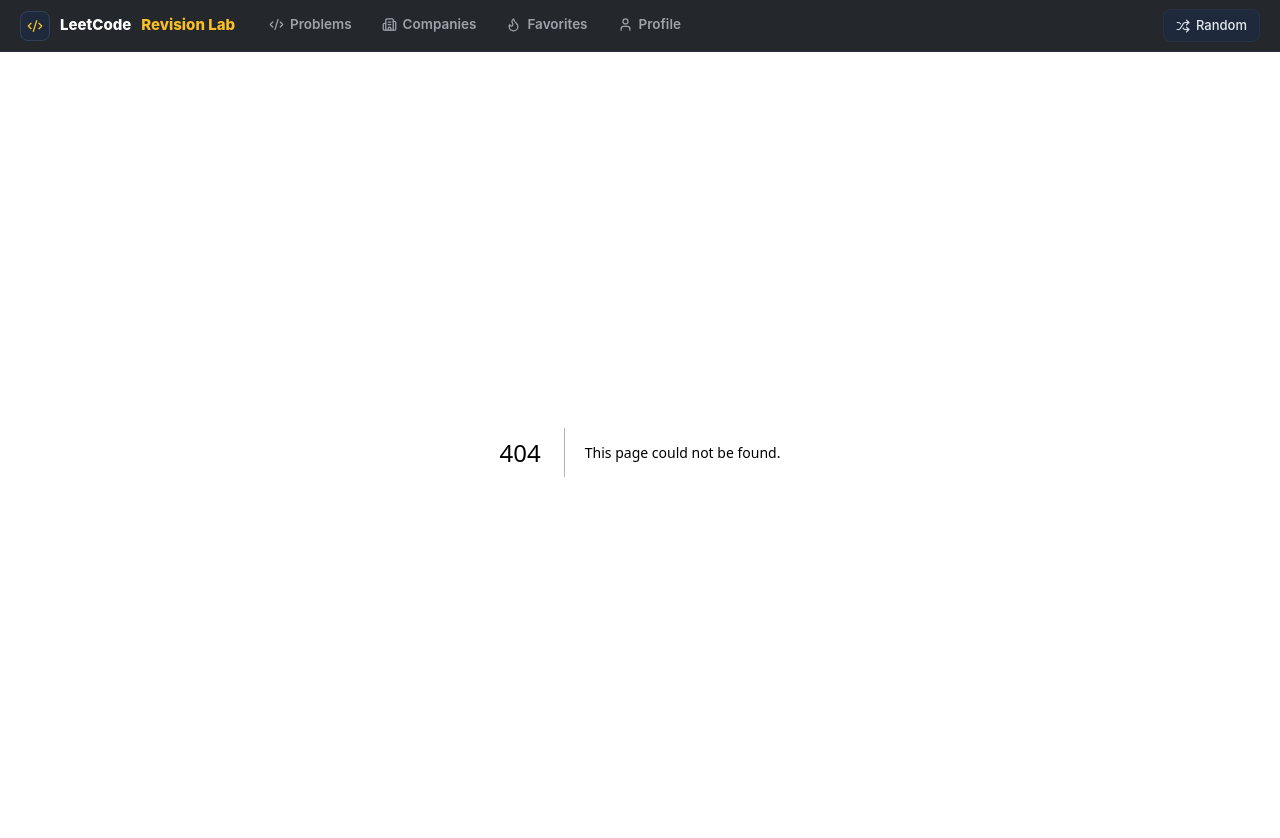
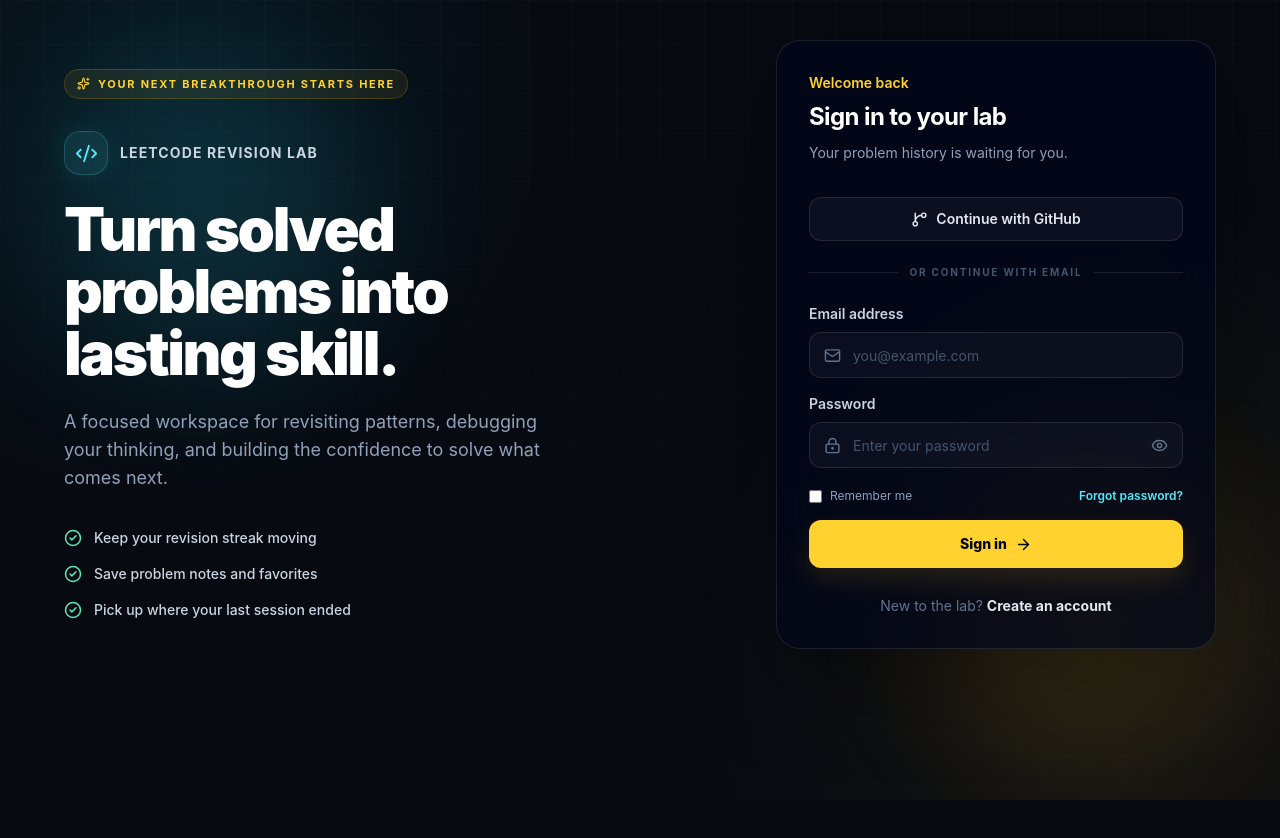
Before and after one commit to sharaddh/CodeLab, a Next.js app: page /login in a window 1280 px wide. Before the commit this address had no page. Shown: the top 838 px of the page. After the commit the page ends 800 px from the top, so only its background shows below. Built offline with nearby package versions, Linux system fonts and the light colour scheme.

Commit message:
feat: add animated login page

```diff
--- a/app/globals.css
+++ b/app/globals.css
@@ -25,6 +25,94 @@ body {
   font-family: "Inter", system-ui, sans-serif;
 }
 
+.login-shell {
+  position: relative;
+  isolation: isolate;
+  background: radial-gradient(circle at 12% 12%, rgba(34, 211, 238, 0.08), transparent 30%), radial-gradient(circle at 90% 82%, rgba(251, 191, 36, 0.07), transparent 34%), #070a11;
+}
+
+.login-shell::before {
+  position: absolute;
+  inset: 0;
+  z-index: -1;
+  background-image: linear-gradient(rgba(148, 163, 184, 0.035) 1px, transparent 1px), linear-gradient(90deg, rgba(148, 163, 184, 0.035) 1px, transparent 1px);
+  background-size: 44px 44px;
+  content: "";
+  mask-image: linear-gradient(to bottom, black, transparent 80%);
+}
+
+.login-glow {
+  position: absolute;
+  z-index: -1;
+  width: 18rem;
+  height: 18rem;
+  border-radius: 999px;
+  filter: blur(70px);
+  opacity: 0.14;
+  pointer-events: none;
+}
+
+.login-glow-one {
+  top: 10%;
+  left: 4%;
+  background: var(--cyan);
+  animation: login-float 9s ease-in-out infinite;
+}
+
+.login-glow-two {
+  right: 5%;
+  bottom: 6%;
+  background: var(--amber);
+  animation: login-float 11s ease-in-out -3s infinite reverse;
+}
+
+.login-intro,
+.login-card-enter {
+  animation: login-rise 700ms cubic-bezier(0.22, 1, 0.36, 1) both;
+}
+
+.login-card-enter {
+  animation-delay: 100ms;
+}
+
+.login-benefit {
+  animation: login-rise 550ms cubic-bezier(0.22, 1, 0.36, 1) both;
+}
+
+.login-submit {
+  box-shadow: 0 12px 26px rgba(251, 191, 36, 0.12);
+}
+
+@keyframes login-rise {
+  from {
+    opacity: 0;
+    transform: translateY(18px);
+  }
+  to {
+    opacity: 1;
+    transform: translateY(0);
+  }
+}
+
+@keyframes login-float {
+  0%, 100% {
+    transform: translate3d(0, 0, 0) scale(1);
+  }
+  50% {
+    transform: translate3d(18px, -14px, 0) scale(1.08);
+  }
+}
+
+@media (prefers-reduced-motion: reduce) {
+  .login-intro,
+  .login-card-enter,
+  .login-benefit,
+  .login-glow-one,
+  .login-glow-two {
+    animation: none;
+  }
+}
+
 /* Scrollbar */
 ::-webkit-scrollbar {
   width: 8px;
--- /dev/null
+++ b/app/login/page.tsx
@@ -0,0 +1,125 @@
+"use client";
+
+import { FormEvent, useState } from "react";
+import Link from "next/link";
+import {
+  ArrowRight,
+  CheckCircle2,
+  Code2,
+  Eye,
+  EyeOff,
+  GitBranch,
+  LockKeyhole,
+  Mail,
+  Sparkles,
+} from "lucide-react";
+
+const benefits = [
+  "Keep your revision streak moving",
+  "Save problem notes and favorites",
+  "Pick up where your last session ended",
+];
+
+export default function LoginPage() {
+  const [showPassword, setShowPassword] = useState(false);
+
+  function handleSubmit(event: FormEvent<HTMLFormElement>) {
+    event.preventDefault();
+  }
+
+  return (
+    <main className="login-shell min-h-screen overflow-hidden px-5 py-10 sm:px-8 lg:px-12">
+      <div className="login-glow login-glow-one" />
+      <div className="login-glow login-glow-two" />
+
+      <div className="relative z-10 mx-auto grid w-full max-w-6xl items-center gap-12 lg:grid-cols-[minmax(0,1fr)_440px] lg:gap-20">
+        <section className="login-intro max-w-xl">
+          <div className="mb-8 inline-flex items-center gap-2 rounded-full border border-amber-400/20 bg-amber-300/[0.07] px-3 py-1.5 text-[11px] font-bold uppercase tracking-[0.16em] text-amber-300">
+            <Sparkles size={13} />
+            Your next breakthrough starts here
+          </div>
+
+          <div className="mb-6 flex items-center gap-3 text-cyan-300">
+            <div className="grid size-11 place-items-center rounded-2xl border border-cyan-300/20 bg-cyan-300/10 shadow-[0_0_30px_rgba(34,211,238,0.12)]">
+              <Code2 size={23} />
+            </div>
+            <span className="text-sm font-bold tracking-[0.08em] text-slate-300">LEETCODE REVISION LAB</span>
+          </div>
+
+          <h1 className="max-w-lg text-4xl font-black leading-[1.03] tracking-[-0.04em] text-white sm:text-6xl">
+            Turn solved problems into lasting skill.
+          </h1>
+          <p className="mt-6 max-w-lg text-base leading-7 text-slate-400 sm:text-lg">
+            A focused workspace for revisiting patterns, debugging your thinking, and building the confidence to solve what comes next.
+          </p>
+
+          <ul className="mt-9 space-y-4">
+            {benefits.map((benefit, index) => (
+              <li key={benefit} className="login-benefit flex items-center gap-3 text-sm font-medium text-slate-300" style={{ animationDelay: `${index * 90 + 180}ms` }}>
+                <CheckCircle2 size={18} className="shrink-0 text-emerald-300" />
+                {benefit}
+              </li>
+            ))}
+          </ul>
+        </section>
+
+        <section className="login-card login-card-enter rounded-3xl border border-white/10 bg-slate-950/75 p-6 shadow-[0_24px_100px_rgba(0,0,0,0.4)] backdrop-blur-xl sm:p-8">
+          <div className="mb-8">
+            <p className="text-sm font-semibold text-amber-300">Welcome back</p>
+            <h2 className="mt-2 text-2xl font-bold tracking-tight text-white">Sign in to your lab</h2>
+            <p className="mt-2 text-sm leading-6 text-slate-400">Your problem history is waiting for you.</p>
+          </div>
+
+          <button type="button" className="login-control flex h-11 w-full items-center justify-center gap-2 rounded-xl border border-white/10 bg-white/[0.04] text-sm font-semibold text-slate-200 transition hover:border-white/20 hover:bg-white/[0.08]">
+            <GitBranch size={17} />
+            Continue with GitHub
+          </button>
+
+          <div className="my-6 flex items-center gap-3 text-[10px] font-bold uppercase tracking-[0.18em] text-slate-600">
+            <span className="h-px flex-1 bg-white/10" />
+            or continue with email
+            <span className="h-px flex-1 bg-white/10" />
+          </div>
+
+          <form className="space-y-4" onSubmit={handleSubmit}>
+            <label className="block text-sm font-semibold text-slate-300">
+              Email address
+              <span className="login-input mt-2 flex items-center gap-3 rounded-xl border border-white/10 bg-white/[0.035] px-3.5 transition focus-within:border-cyan-300/60 focus-within:ring-4 focus-within:ring-cyan-300/10">
+                <Mail size={17} className="text-slate-500" />
+                <input type="email" required placeholder="you@example.com" className="h-11 min-w-0 flex-1 bg-transparent text-sm font-normal text-white outline-none placeholder:text-slate-600" />
+              </span>
+            </label>
+
+            <label className="block text-sm font-semibold text-slate-300">
+              Password
+              <span className="login-input mt-2 flex items-center gap-3 rounded-xl border border-white/10 bg-white/[0.035] px-3.5 transition focus-within:border-cyan-300/60 focus-within:ring-4 focus-within:ring-cyan-300/10">
+                <LockKeyhole size={17} className="text-slate-500" />
+                <input type={showPassword ? "text" : "password"} required placeholder="Enter your password" className="h-11 min-w-0 flex-1 bg-transparent text-sm font-normal text-white outline-none placeholder:text-slate-600" />
+                <button type="button" aria-label={showPassword ? "Hide password" : "Show password"} onClick={() => setShowPassword((visible) => !visible)} className="text-slate-500 transition hover:text-slate-200">
+                  {showPassword ? <EyeOff size={17} /> : <Eye size={17} />}
+                </button>
+              </span>
+            </label>
+
+            <div className="flex items-center justify-between pt-1 text-xs">
+              <label className="flex items-center gap-2 text-slate-400">
+                <input type="checkbox" className="accent-amber-300" />
+                Remember me
+              </label>
+              <Link href="#" className="font-semibold text-cyan-300 transition hover:text-cyan-200">Forgot password?</Link>
+            </div>
+
+            <button type="submit" className="login-submit group mt-2 flex h-12 w-full items-center justify-center gap-2 rounded-xl bg-amber-300 text-sm font-extrabold text-slate-950 transition hover:bg-amber-200">
+              Sign in
+              <ArrowRight size={17} className="transition-transform group-hover:translate-x-1" />
+            </button>
+          </form>
+
+          <p className="mt-7 text-center text-sm text-slate-500">
+            New to the lab? <Link href="#" className="font-bold text-slate-200 transition hover:text-amber-300">Create an account</Link>
+          </p>
+        </section>
+      </div>
+    </main>
+  );
+}
--- a/components/layout/Navbar.tsx
+++ b/components/layout/Navbar.tsx
@@ -14,6 +14,10 @@ const links = [
 
 export function Navbar() {
   const pathname = usePathname();
+
+  if (pathname === "/login") {
+    return null;
+  }
 
   return (
     <nav className="sticky top-0 z-50 flex items-center gap-5 px-5 h-[52px] bg-[#0d1117]/90 border-b border-[var(--border)] backdrop-blur-xl">
```
